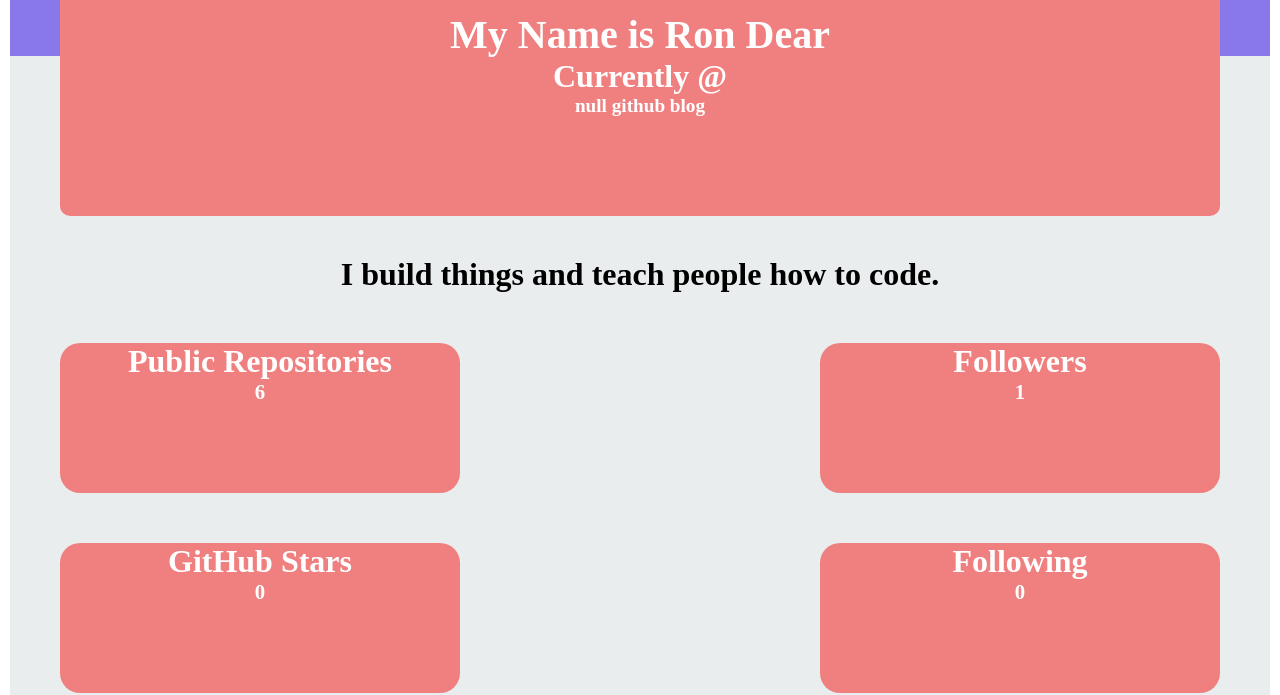
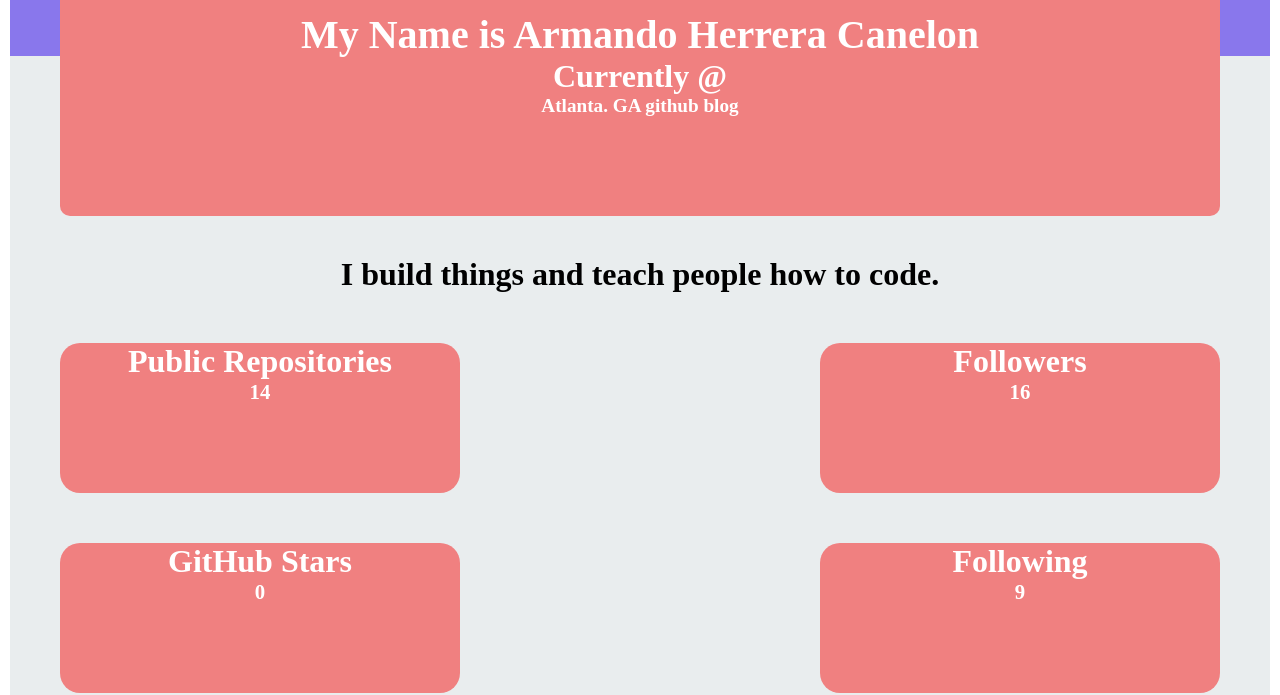
Before and after one commit to armandojhc/Developer_Profile_Generator, a plain HTML site: page asset/testPDFResume.html in a window 1280 px wide. Shown: the part 374-1069 px from the top of the page. Drawn offline with Linux system fonts and the light colour scheme; a web font is replaced by a local one.

Commit message:
Fixed PDF name in profile to mine

```diff
--- a/asset/testPDFResume.html
+++ b/asset/testPDFResume.html
@@ -29,7 +29,7 @@
              height: 100%;
              } */
              /* .wrapper { */
-             /* background-color: #5F64D3; */
+             /* background-color: #E6E1C3; */
              /* padding-top: 10px;  */
              /* padding: 20px;
              } */
@@ -101,8 +101,8 @@
              border-radius: 200px;
              margin-top: 0px;
 
-             /* background-color: #26175A; */
-             /* color: white; */
+             /* background-color: #C1C72C; */
+             /* color: black; */
              /* padding: 10px;
              width: 95%;
              border-radius: 6px; */
@@ -113,7 +113,7 @@
              /* border-radius: 50%;
              object-fit: cover;
              margin-top: -75px; */
-             /* border: 6px solid #73448C; */
+             /* border: 6px solid #black; */
              /* box-shadow: rgba(0, 0, 0, 0.3) 4px 1px 20px 4px; */
              /* } */
              .photo-header h1, .photo-header h2 {
@@ -158,8 +158,8 @@
              .card {
                padding: 20px;
                border-radius: 6px;
-               /* background-color: #26175A; */
-               /* color: white; */
+               /* background-color: #C1C72C; */
+               /* color: black; */
                margin: 20px;
              }
 
@@ -195,27 +195,27 @@
             <div class="container">
               <div class="container" id="titleContainer" style="padding: 0px; margin-top: 0px;">
                 <div class="picContainer" style="width: 100%;">
-                  <img src="https://avatars2.githubusercontent.com/u/14237348?v=4" alt="Place Holder" id="profilePic">
+                  <img src="https://avatars0.githubusercontent.com/u/56770124?v=4" alt="Place Holder" id="profilePic">
                 </div>
                 <h1>Hi!</h1>
-                <h2>My Name is Ron Dear</h2>
+                <h2>My Name is Armando Herrera Canelon </h2>
                 <h3>Currently @</h3>
-                <h6><a href="https://www.google.com/maps/place/null">null</a>  github blog</h6>
+                <h6><a href="https://www.google.com/maps/place/Atlanta. GA ">Atlanta. GA </a>  github blog</h6>
               </div>
             </div>
             <div class="container" id="contentContainer">
               <h3 style="margin-top: 150px; color: black;">I build things and teach people how to code.</h3>
               <div class="box" style="float: right;">
                 <h3 style="color: white;">Followers</h3>
-                <h5 style="text-align: center; color: white;" id="followers">1</h5>
+                <h5 style="text-align: center; color: white;" id="followers">16</h5>
               </div>
               <div class="box">
                 <h3 style="color: white;">Public Repositories</h3>
-                <h5 style="text-align: center; color: white;" id="repos">6</h5>
+                <h5 style="text-align: center; color: white;" id="repos">14</h5>
               </div>
               <div class="box" style="float: right;">
                 <h3 style="color: white;">Following</h3>
-                <h5 style="text-align: center; color: white;" id="following">0</h5>
+                <h5 style="text-align: center; color: white;" id="following">9</h5>
               </div>
               <div class="box">
                 <h3 style="color: white;">GitHub Stars</h3>
```
Also changed, not shown: 1 other file.
